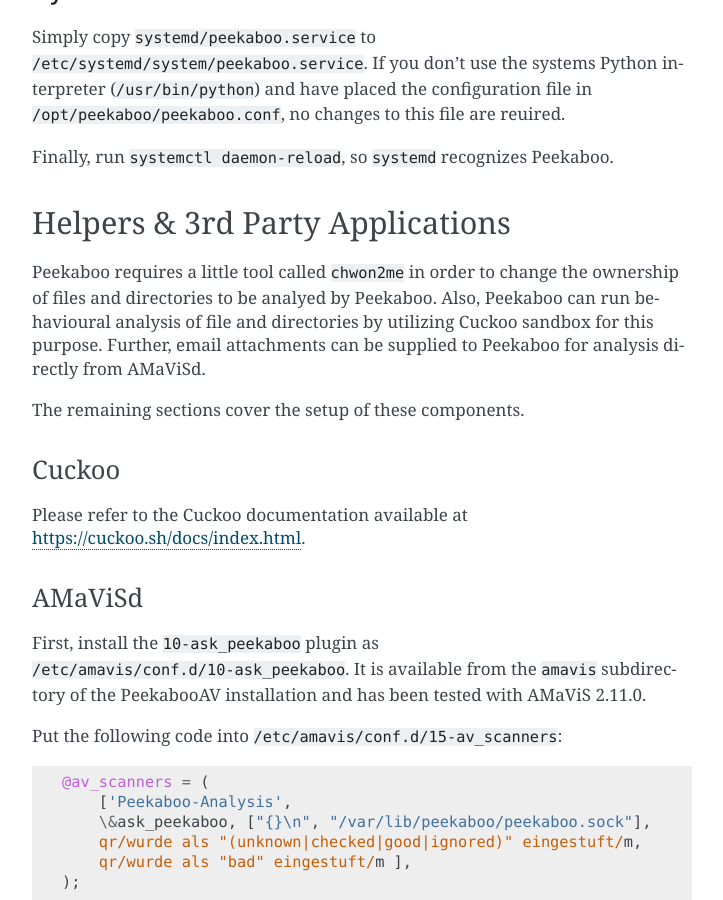
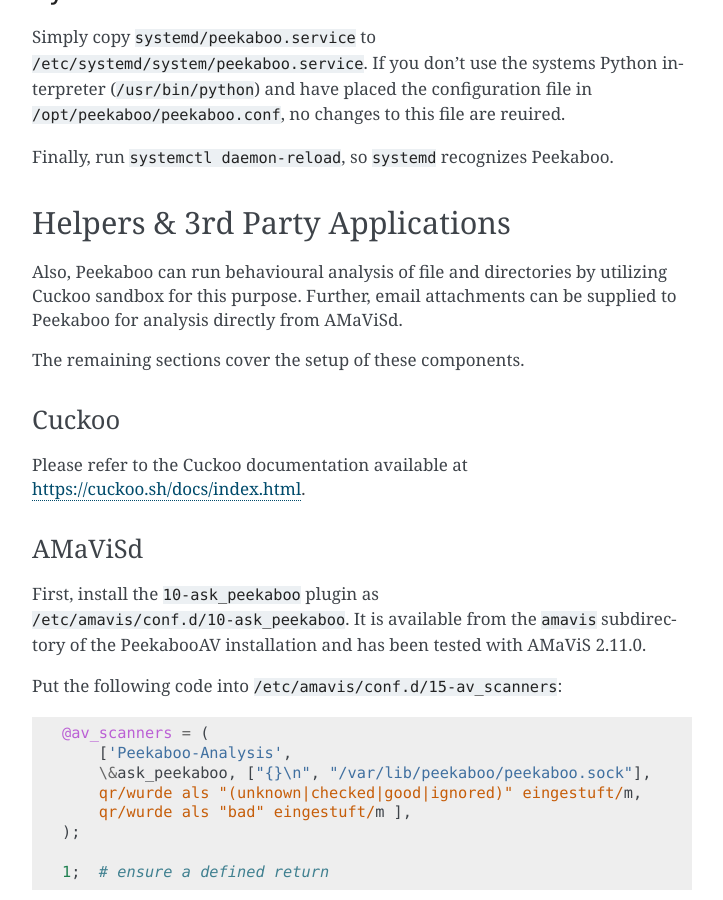
Before and after one commit to scVENUS/PeekabooAV, a Sphinx documentation site: the page built from docs/source/config.rst, in a window 1280 px wide and 900 px high, scrolled down 1711 px. Shown: the whole window, without its empty margins (388-1111 px from the left). Built offline with Sphinx 7.4.7, drawn with Linux system fonts in a browser that asks for light colours.

Commit message:
Remove last chown2me remnants from documentation

```diff
--- a/docs/source/config.rst
+++ b/docs/source/config.rst
@@ -89,8 +89,6 @@
 
 Helpers & 3rd Party Applications
 ================================
-Peekaboo requires a little tool called ``chwon2me`` in order to change the ownership of files and directories
-to be analyed by Peekaboo.
 Also, Peekaboo can run behavioural analysis of file and directories by utilizing Cuckoo sandbox for this purpose.
 Further, email attachments can be supplied to Peekaboo for analysis directly from AMaViSd.
 
```
